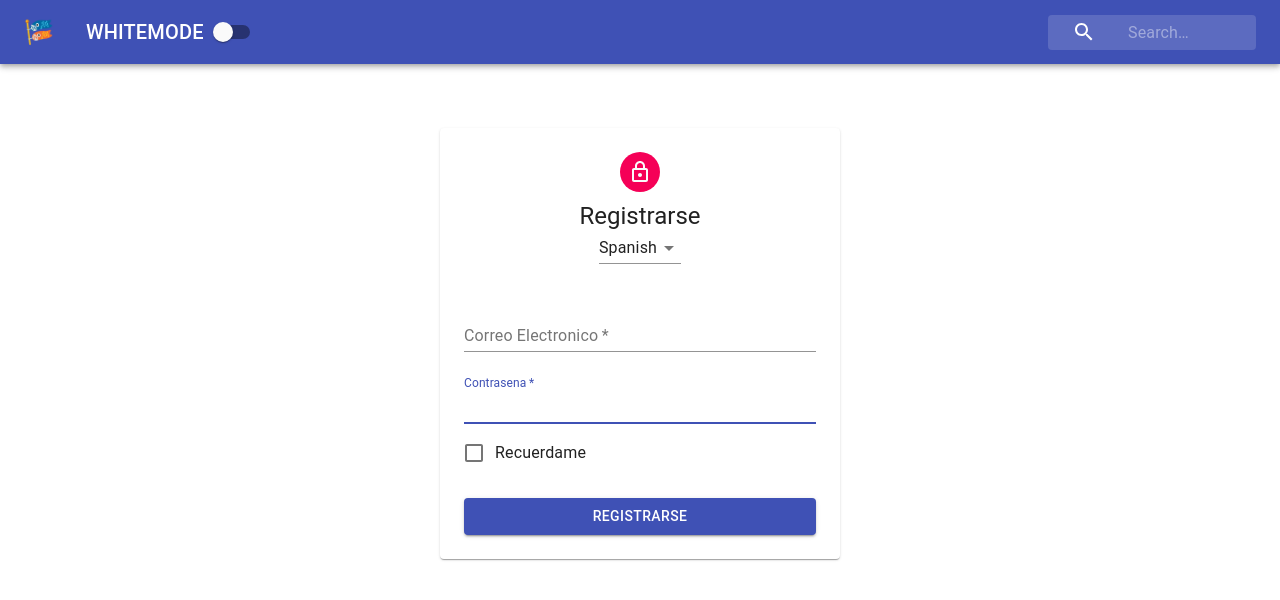
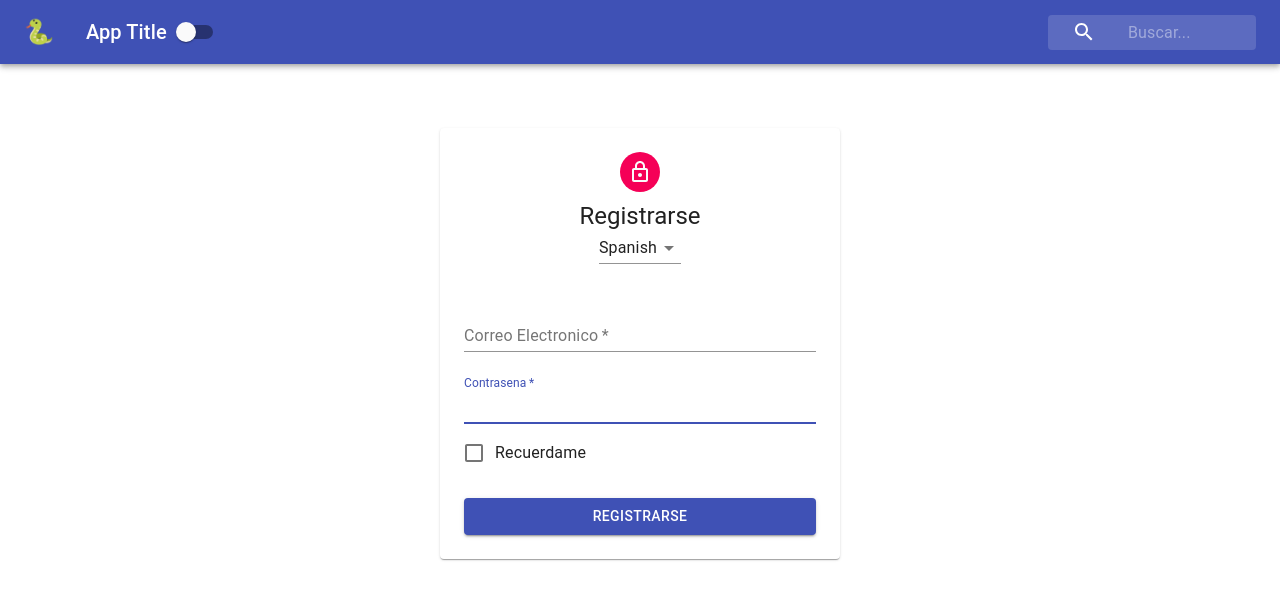
Before and after one commit to David-mwendwa/react-hooks, a React (Create React App) app: page / in a window 1280 px wide. Shown: the top 600 px of the page. Built offline with nearby package versions, Linux system fonts and the light colour scheme.

Commit message:
feat: consume both languageContext and themeContext in the navbar

```diff
--- a/src/Navbar.js
+++ b/src/Navbar.js
@@ -9,21 +9,40 @@
 import { withStyles } from '@material-ui/core/styles';
 import styles from './styles/NavBarStyles';
 import { ThemeContext } from './contexts/ThemeContext';
+import { withLanguageContext } from './contexts/LanguageContext';
+
+const content = {
+  english: {
+    search: "Search",
+    flag: "🐱"
+  },
+  french: {
+    search: "Chercher",
+    flag: "🐶"
+  },
+  spanish: {
+    search: "Buscar",
+    flag: "🐍"
+  }
+}
 
 class Navbar extends Component {
   static contextType = ThemeContext;
   render() {
     const { isDarkMode, toggleTheme } = this.context;
     const { classes } = this.props;
+    const {language} = this.props.languageContext
+    const {search, flag} = content[language]
+
     return (
       <div className={classes.root}>
         <AppBar position='static' color={isDarkMode ? 'default' : 'primary'}>
           <Toolbar>
             <IconButton className={classes.menuButton} color='inherit'>
-              <span>🎏</span>
+              <span>{flag}</span>
             </IconButton>
             <Typography className={classes.title} variant='h6' color='inherit'>
-              {isDarkMode ? "DARKMODE" : "WHITEMODE"}
+              App Title
             </Typography>
             <Switch onChange={toggleTheme} />
             <div className={classes.grow} />
@@ -32,7 +51,7 @@
                 <SearchIcon />
               </div>
               <InputBase
-                placeholder='Search…'
+                placeholder={`${search}...`}
                 classes={{
                   root: classes.inputRoot,
                   input: classes.inputInput,
@@ -46,4 +65,4 @@
     );
   }
 }
-export default withStyles(styles)(Navbar);
+export default withLanguageContext(withStyles(styles)(Navbar));
--- a/src/contexts/LanguageContext.js
+++ b/src/contexts/LanguageContext.js
@@ -21,3 +21,9 @@
     );
   }
 }
+
+export const withLanguageContext = Component => props => (
+  <LanguageContext.Consumer>
+    {value => <Component languageContext={value} {...props} />}
+  </LanguageContext.Consumer>
+)
```
